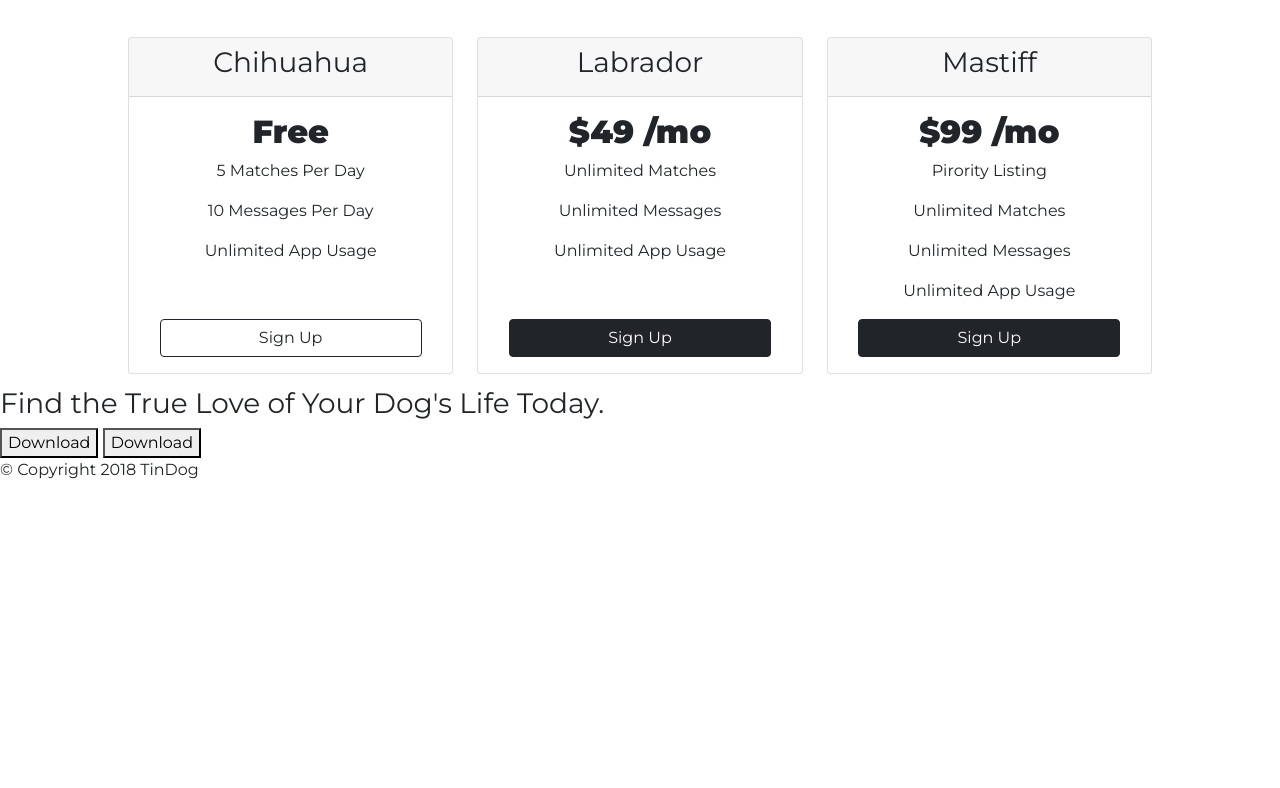
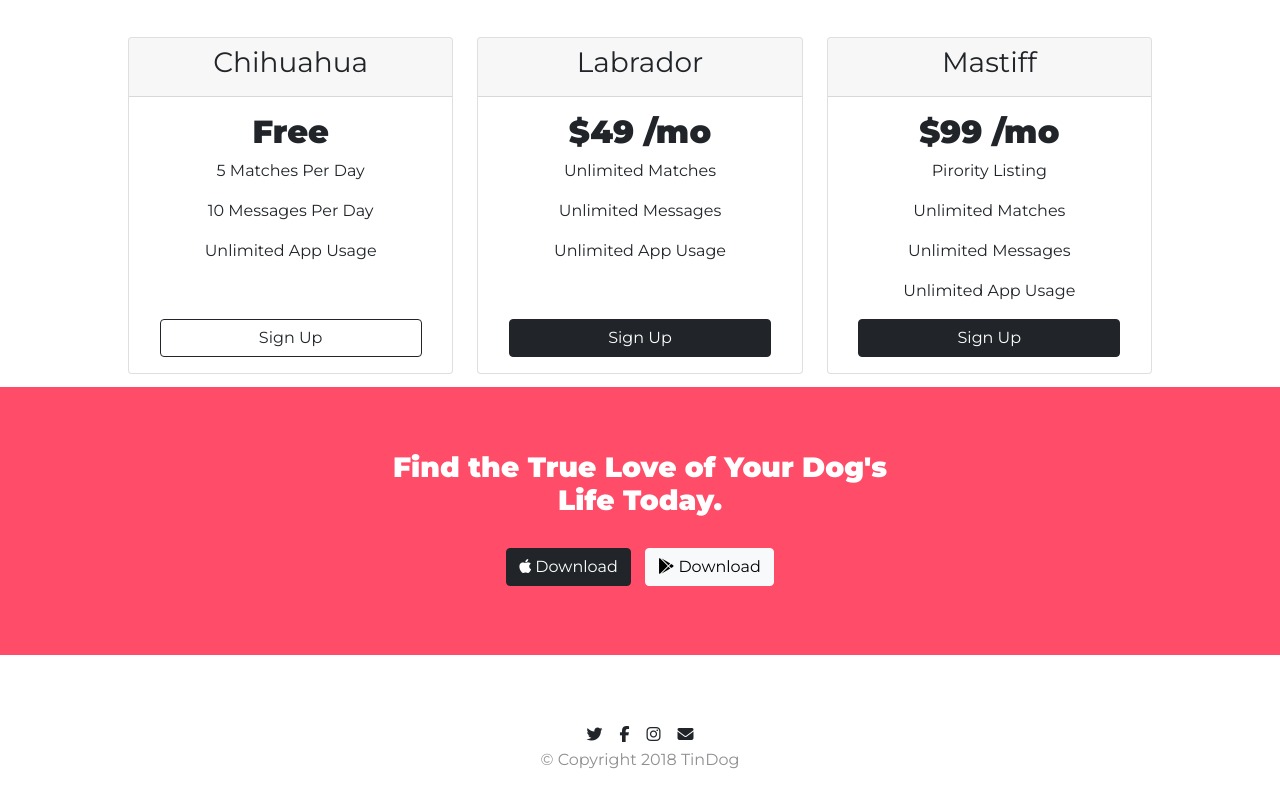
Before and after one commit to JaTin-at-git/webDevelopment3, a plain HTML site: page index.html in a window 1280 px wide. Shown: the part 1448-2236 px from the top of the page. Before the commit the page ends 1946 px from the top, so only its background shows below. Drawn offline with nearby package versions, Linux system fonts and the light colour scheme.

Commit message:
enhancing the look for footer

```diff
--- a/CSS/styles.css
+++ b/CSS/styles.css
@@ -132,3 +132,31 @@ h2{
 h3{
   font-family: 'Montserrat';
 }
+
+#cta{
+  background-color: #ff4c68;
+  padding: 5% 30%;
+  text-align: center;
+}
+
+.ctaRemark{
+  font-family: 'Montserrat';
+  font-weight: bold;
+  color: white;
+  margin-bottom: 25px;
+}
+.ctaBtn{
+  margin: 1%;
+}
+
+#footer{
+  text-align: center;
+  padding-top: 5%;
+}
+.footerIcons{
+  margin: 0.5%;
+}
+
+.copyright{
+  color: #8f8f8f;
+}
--- a/index.html
+++ b/index.html
@@ -138,7 +138,7 @@
             <p>10 Messages Per Day</p>
             <p>Unlimited App Usage</p>
             <p><br></p>
-            <button type="btn"  class="btn btn-outline-dark pricingBtn">Sign Up</button>
+            <button type="btn" class="btn btn-outline-dark pricingBtn">Sign Up</button>
           </div>
         </div>
       </div>
@@ -154,7 +154,7 @@
             <p>Unlimited Messages</p>
             <p>Unlimited App Usage</p>
             <p><br></p>
-            <button type="button"  class="btn btn-dark pricingBtn">Sign Up</button>
+            <button type="button" class="btn btn-dark pricingBtn">Sign Up</button>
           </div>
         </div>
       </div>
@@ -170,7 +170,7 @@
             <p>Unlimited Matches</p>
             <p>Unlimited Messages</p>
             <p>Unlimited App Usage</p>
-            <button type="button"  class="btn btn-dark pricingBtn">Sign Up</button>
+            <button type="button" class="btn btn-dark pricingBtn">Sign Up</button>
           </div>
         </div>
       </div>
@@ -184,9 +184,9 @@
 
   <section id="cta">
 
-    <h3>Find the True Love of Your Dog's Life Today.</h3>
-    <button type="button">Download</button>
-    <button type="button">Download</button>
+    <h3 class="ctaRemark">Find the True Love of Your Dog's Life Today.</h3>
+    <button type="button" class="btn btn-dark ctaBtn"><i class="fab fa-apple"></i> Download</button>
+    <button type="button" class="btn btn-light ctaBtn"><i class="fab fa-google-play"></i> Download</button>
 
   </section>
 
@@ -195,7 +195,11 @@
 
   <footer id="footer">
 
-    <p>© Copyright 2018 TinDog</p>
+    <i class="fab footerIcons fa-twitter"></i>
+    <i class="fab footerIcons fa-facebook-f"></i>
+    <i class="fab footerIcons fa-instagram"></i>
+    <i class="fas footerIcons fa-envelope"></i>
+    <p class="copyright">© Copyright 2018 TinDog</p>
 
   </footer>
 
```
